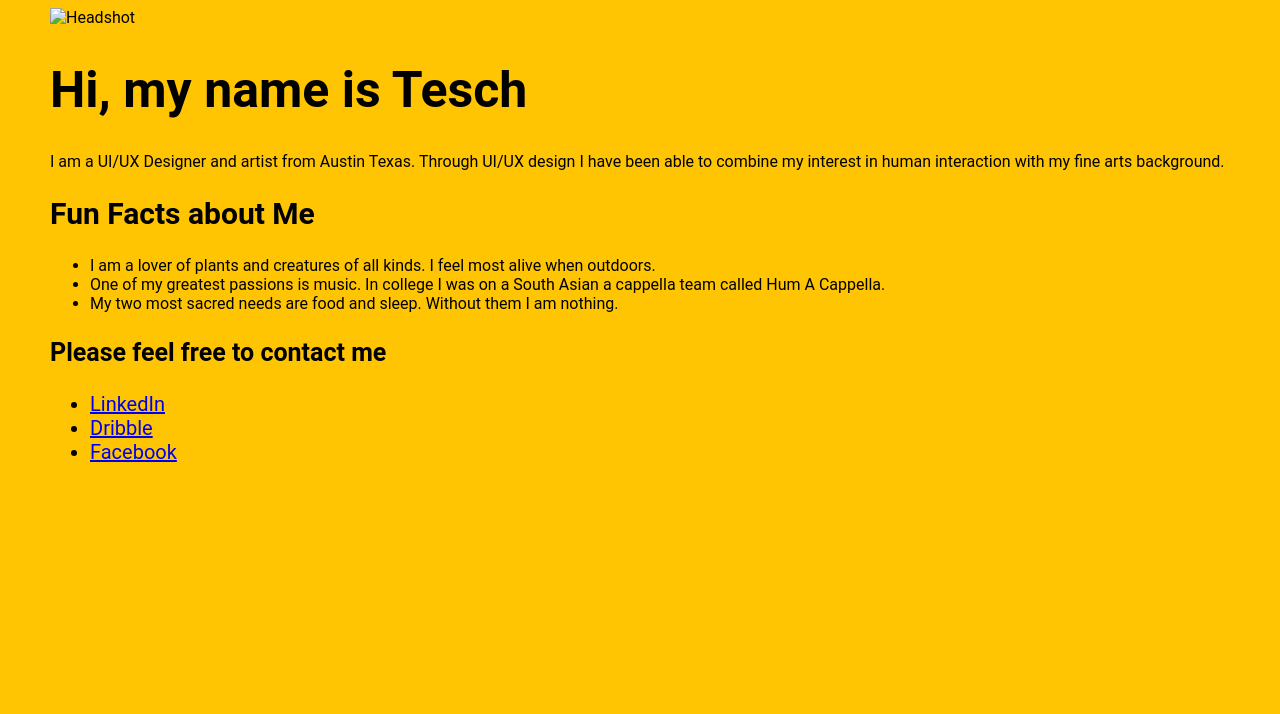
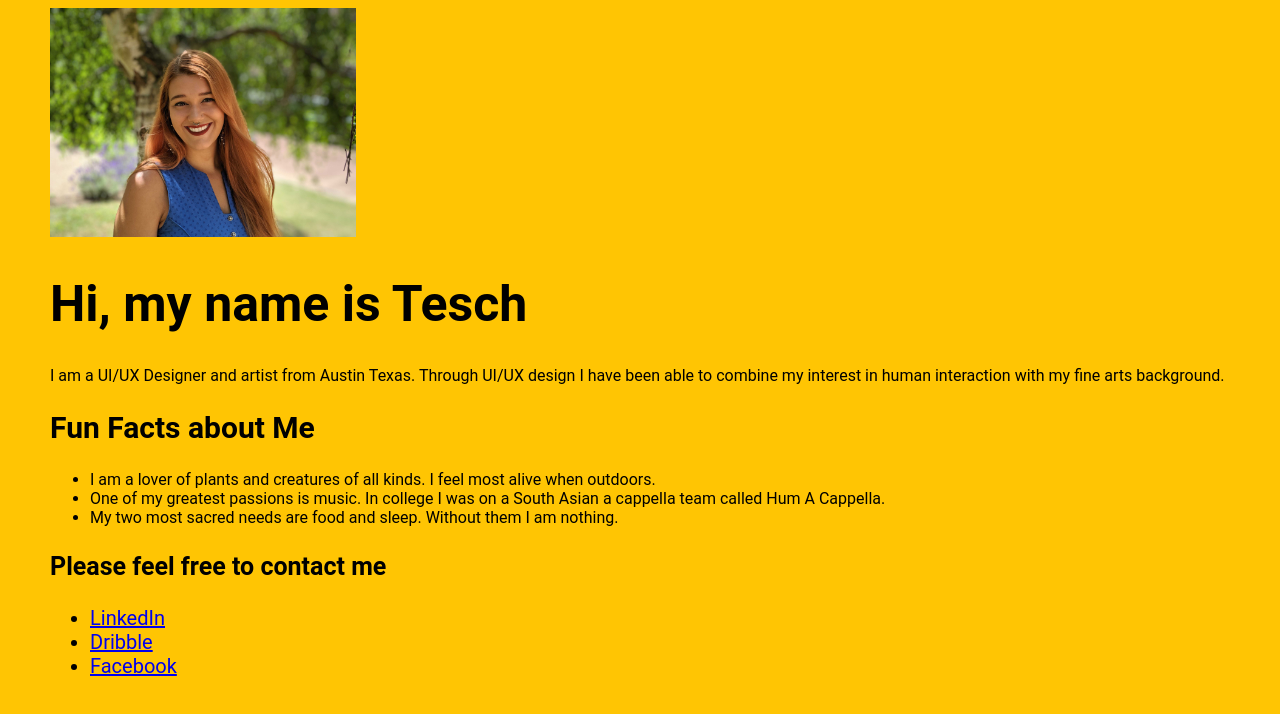
Before and after one commit to ameliatesch/ameliatesch.github.io, a plain HTML site: page index.html in a window 1280 px wide. Drawn offline with Linux system fonts and the light colour scheme.

Commit message:
got the image to show up

```diff
--- a/index.html
+++ b/index.html
@@ -4,7 +4,7 @@
     <link rel="stylesheet" type="text/css" href="style.css">
  </head>
   <body>
-  <img src="/images/profesh-portrait.jpeg" alt="Headshot" width="25%">
+  <img src="./images/profesh-portrait.jpg" alt="Headshot" width="25%">
 
   <h1>Hi, my name is Tesch</h1>
    <p>I am a UI/UX Designer and artist from Austin Texas. Through UI/UX design I have been able to combine my interest in human interaction with my fine arts background.</p>
```
Also changed, not shown: 1 other file.
